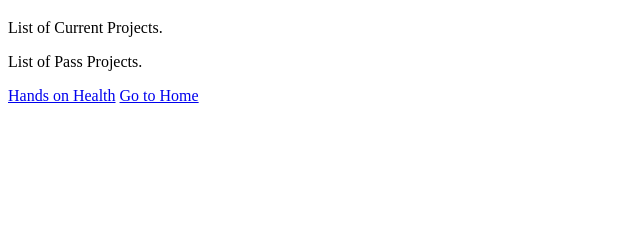
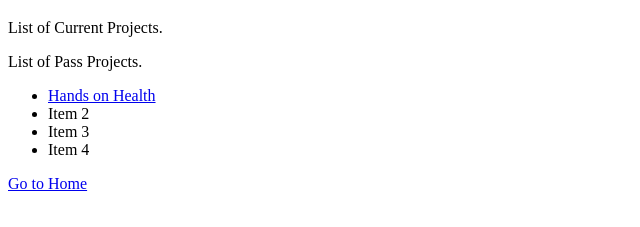
Before and after one commit to weloniheu/weloniheu.github.io, a plain HTML site: page projects.html in a window 1280 px wide. Shown: the part 61-288 px from the top of the page, without its empty margins (0-640 px from the left). Drawn offline with Linux system fonts and the light colour scheme.

Commit message:
Update projects.html

```diff
--- a/projects.html
+++ b/projects.html
@@ -10,7 +10,15 @@
     <p>List of Current Projects.</p>
 
     <p>List of Pass Projects.</p>
-      <a href="https://github.com/Ray73H/Hands-on-Health">Hands on Health</a>
+    <ul>
+        <li>
+            <a href="https://github.com/Ray73H/Hands-on-Health">Hands on Health</a>
+        </li>
+        <li>Item 2</li>
+        <li>Item 3</li>
+        <li>Item 4</li>
+    </ul>
+
 
 
     <a href="index.html">Go to Home</a>
```
